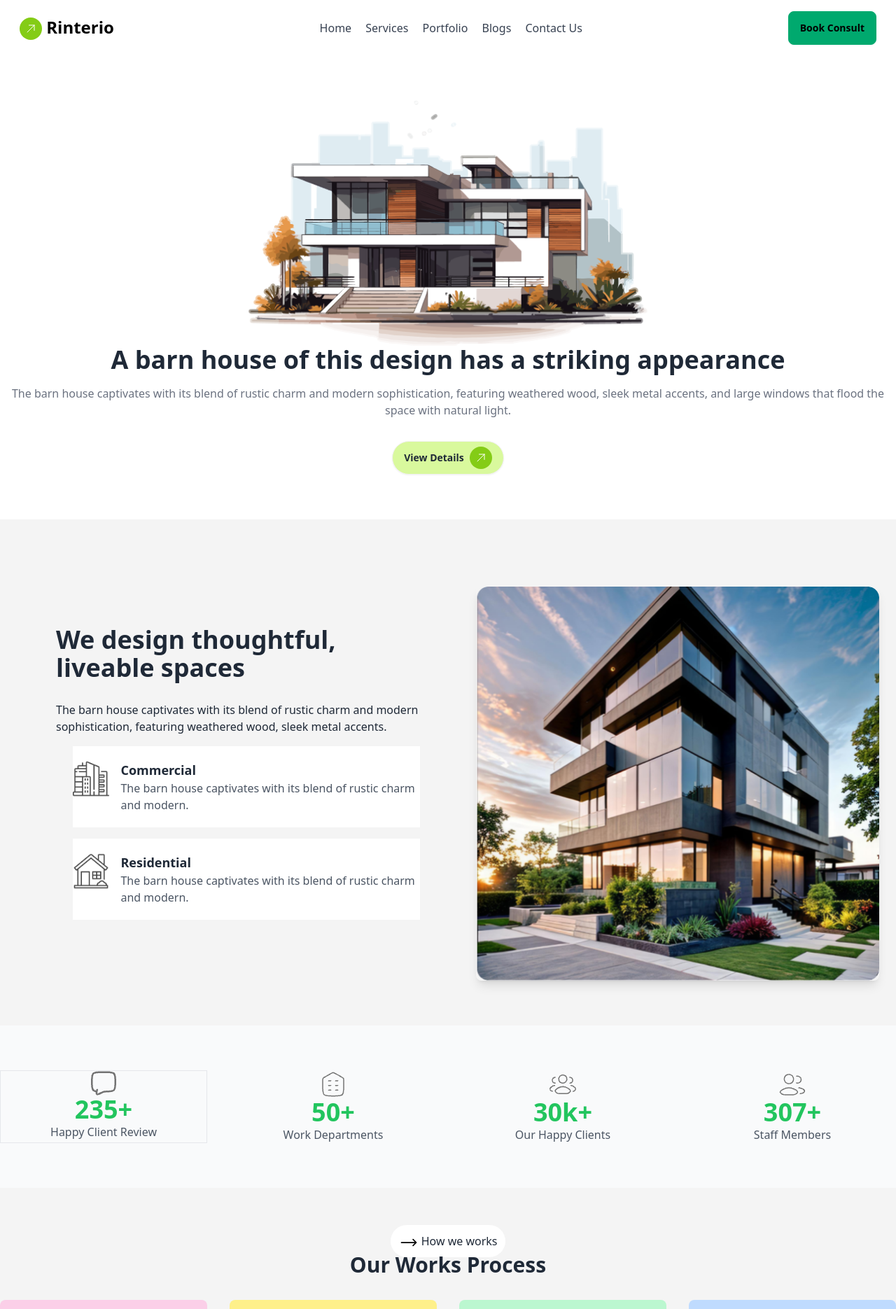
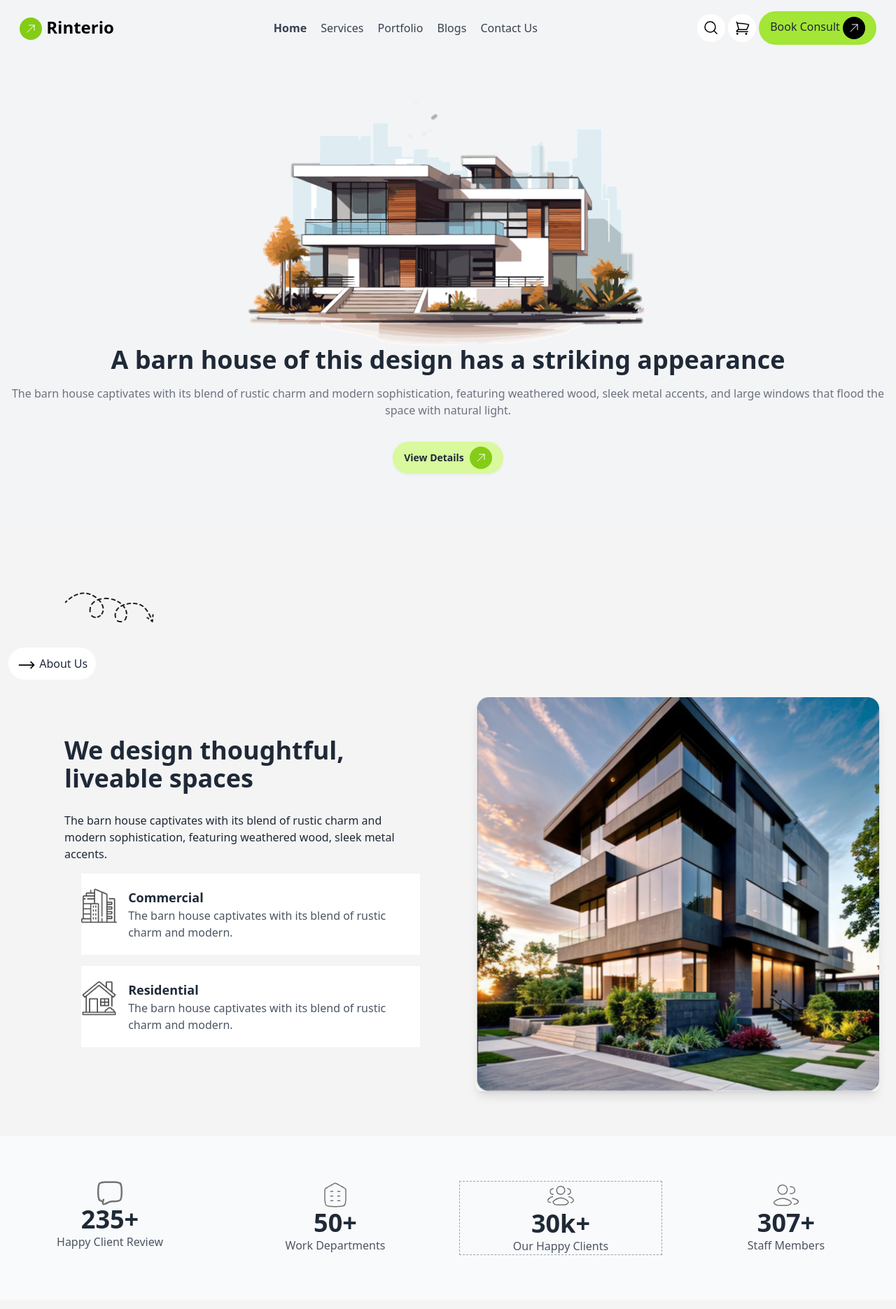
Before and after one commit to muzahid75/Assignment-03, a plain HTML site: page index.html in a window 1280 px wide. Shown: the top 1870 px of the page at 70% size. Drawn offline with nearby package versions, Linux system fonts and the light colour scheme.

Commit message:
footer svg

```diff
--- a/index.html
+++ b/index.html
@@ -28,19 +28,36 @@
 
 <body>
     <!-- header section  -->
-    <header class="bg-white sm:px-3">
+    <header class="px-3 bg-gray-100" >
         <div class="container mx-auto flex justify-between items-center p-4">
             <a href="#" class="text-2xl font-bold text-black"> <svg xmlns="http://www.w3.org/2000/svg" fill="none" viewBox="0 0 24 24" stroke-width="1.5" stroke="currentColor" class="size-8 bg-lime-500 p-2 rounded-full inline-block text-white"> <path stroke-linecap="round" stroke-linejoin="round" d="m4.5 19.5 15-15m0 0H8.25m11.25 0v11.25" /> </svg> Rinterio </a>
-            <!-- <a href="#" class="text-2xl font-bold text-green-500">Rinterio</a> -->
-            <nav class="space-x-4">
-                <a href="#" class="text-gray-700">Home</a>
+            <nav class="space-x-4 hidden lg:block">
+                <a href="#" class="text-gray-700 font-bold">Home</a>
                 <a href="#" class="text-gray-700">Services</a>
                 <a href="#" class="text-gray-700">Portfolio</a>
                 <a href="#" class="text-gray-700">Blogs</a>
                 <a href="#" class="text-gray-700">Contact Us</a>
             </nav>
             <div>
-                <button class="btn btn-success">Book Consult</button>
+                <svg xmlns="http://www.w3.org/2000/svg" fill="none" viewBox="0 0 24 24" stroke-width="1.5" stroke="currentColor"
+                    class="size-10 bg-white p-2 rounded-full text-black hidden md:inline-block">
+                    <path stroke-linecap="round" stroke-linejoin="round" d="m21 21-5.197-5.197m0 0A7.5 7.5 0 1 0 5.196 5.196a7.5 7.5 0 0 0 10.607 10.607Z" />
+                </svg>
+                <svg xmlns="http://www.w3.org/2000/svg" fill="none" viewBox="0 0 24 24" stroke-width="1.5" stroke="currentColor"
+                    class="size-10 bg-white p-2 rounded-full text-black hidden md:inline-block">
+                    <path stroke-linecap="round" stroke-linejoin="round" d="M2.25 3h1.386c.51 0 .955.343 1.087.835l.383 1.437M7.5 14.25a3 3 0 0 0-3 3h15.75m-12.75-3h11.218c1.121-2.3 2.1-4.684 2.924-7.138a60.114 60.114 0 0 0-16.536-1.84M7.5 14.25 5.106 5.272M6 20.25a.75.75 0 1 1-1.5 0 .75.75 0 0 1 1.5 0Zm12.75 0a.75.75 0 1 1-1.5 0 .75.75 0 0 1 1.5 0Z" />
+                </svg>
+                <button class="bg-lime-400 px-4 py-2 rounded-full hidden md:inline-block">
+                    Book Consult
+                    <svg xmlns="http://www.w3.org/2000/svg" fill="none" viewBox="0 0 24 24" stroke-width="1.5" stroke="currentColor"
+                        class="size-8 bg-black p-2 rounded-full inline-block text-white">
+                        <path stroke-linecap="round" stroke-linejoin="round" d="m4.5 19.5 15-15m0 0H8.25m11.25 0v11.25" />
+                    </svg>
+                </button>
+                <svg xmlns="http://www.w3.org/2000/svg" fill="none" viewBox="0 0 24 24" stroke-width="1.5" stroke="currentColor"
+                    class="size-10 bg-white p-2 rounded-full inline-block text-black lg:hidden">
+                    <path stroke-linecap="round" stroke-linejoin="round" d="M3.75 6.75h16.5M3.75 12h16.5m-16.5 5.25h16.5" />
+                </svg>
             </div>
         </div>
         <section class="text-center py-16 ">
@@ -56,12 +73,24 @@
                         <path stroke-linecap="round" stroke-linejoin="round" d="m4.5 19.5 15-15m0 0H8.25m11.25 0v11.25" />
                     </svg>
                 </button>
-            <!-- <button class="btn max-w-40 mt-4">View Details</button> -->
         </section>
     </header>
     <main>
-        <section class="py-16 bg-[#f4f4f4]">
+        <!-- About Us Section -->
+        <section class="py-16 bg-[#f4f4f4] px-3">
+            <div class=" lg:pl-20 lg:pt-10 lg:pb-10 hidden md:inline-block">
+                <img src="./assets/Vector.png" alt="">
+            </div>
             <div class="container mx-auto">
+                <div class="mx-auto text-left">
+                    <span class="rounded-full p-3 bg-white">
+                        <svg xmlns="http://www.w3.org/2000/svg" fill="none" viewBox="0 0 24 24" stroke-width="1.5" stroke="currentColor"
+                            class="size-7 rounded-full inline-block text-black">
+                            <path stroke-linecap="round" stroke-linejoin="round" d="M17.25 8.25 21 12m0 0-3.75 3.75M21 12H3" />
+                        </svg>
+                        About Us
+                    </span>
+                </div>
                 <div class="grid lg:grid-cols-2 gap-10 lg:gap-x-20 mt-8">
                     <div class="space-y-4 lg:mt-14 lg:ml-20">
                         <div>
@@ -97,26 +126,27 @@
                 </div>
             </div>
         </section>
-        <section class="py-16 bg-gray-50 text-center">
+        <!-- happy client section  -->
+        <section class="py-16 bg-gray-50 text-center px-3">
             <div class="container mx-auto grid lg:grid-cols-4 gap-8">
-                <div class="border">
+                <div>
                     <img class="mx-auto" src="./assets/massage.png" alt="">
-                    <h4 class="text-4xl font-bold text-green-500">235+</h4>
+                    <h4 class="text-4xl font-bold">235+</h4>
                     <p class="text-gray-600">Happy Client Review</p>
                 </div>
                 <div>
                     <img class="mx-auto" src="./assets/departement.png" alt="">
-                    <h4 class="text-4xl font-bold text-green-500">50+</h4>
+                    <h4 class="text-4xl font-bold">50+</h4>
                     <p class="text-gray-600">Work Departments</p>
                 </div>
-                <div>
+                <div class="border border-gray-400 border-dashed">
                     <img class="mx-auto" src="./assets/user-group.png" alt="">
-                    <h4 class="text-4xl font-bold text-green-500">30k+</h4>
+                    <h4 class="text-4xl font-bold">30k+</h4>
                     <p class="text-gray-600">Our Happy Clients</p>
                 </div>
                 <div>
                     <img class="mx-auto" src="./assets/user-multiple.png" alt="">
-                    <h4 class="text-4xl font-bold text-green-500">307+</h4>
+                    <h4 class="text-4xl font-bold">307+</h4>
                     <p class="text-gray-600">Staff Members</p>
                 </div>
             </div>
@@ -134,9 +164,6 @@
                         How we works
                     </span>
                 </div>
-                <!-- <div class="mx-auto text-center">
-                    <h4>How we works</h4>
-                </div> -->
                 <h2 class="text-3xl font-bold text-center">Our Works Process</h2>
                 <div class="grid lg:grid-cols-4 gap-8 mt-8">
                     <div class="p-5 bg-pink-200 rounded-lg">
@@ -169,6 +196,15 @@
         <!-- Portfolio section  -->
         <section class="py-16 bg-gray-50">
             <div class="container mx-auto text-center">
+                <div class="mx-auto text-center">
+                    <span class="rounded-full p-3 bg-[#eefcdf] text-black">
+                        <svg xmlns="http://www.w3.org/2000/svg" fill="none" viewBox="0 0 24 24" stroke-width="1.5" stroke="currentColor"
+                            class="size-7 rounded-full inline-block text-black">
+                            <path stroke-linecap="round" stroke-linejoin="round" d="M17.25 8.25 21 12m0 0-3.75 3.75M21 12H3" />
+                        </svg>
+                        Explore our Latest works
+                    </span>
+                </div>
                 <h2 class="text-3xl font-bold">Our Latest Portfolio</h2>
                 <div class="grid lg:grid-cols-3 gap-8 mt-8 border border-black">
                     <div class="card bg-white shadow-lg grid grid-cols-1 lg:grid-cols-2 lg:col-span-2 p-4">
@@ -212,6 +248,15 @@
         <!-- Contact Section -->
         <section class="py-16" style="background-image: url(./assets/bg.jpg);">
             <div class="container mx-auto text-center">
+                <div class="mx-auto text-center">
+                    <span class="rounded-full p-3 bg-[#eefcdf] text-black">
+                        <svg xmlns="http://www.w3.org/2000/svg" fill="none" viewBox="0 0 24 24" stroke-width="1.5" stroke="currentColor"
+                            class="size-7 rounded-full inline-block text-black">
+                            <path stroke-linecap="round" stroke-linejoin="round" d="M17.25 8.25 21 12m0 0-3.75 3.75M21 12H3" />
+                        </svg>
+                        Let’s Connect
+                    </span>
+                </div>
                 <h2 class="text-3xl font-bold">Let’s Discuss Next Project</h2>
                 <p class="text-gray-600 my-4">The barn house captivates with its blend of rustic charm and modern
                     sophistication, featuring weathered wood, sleek metal accents.</p>
@@ -226,7 +271,7 @@
                     </div>
                     <textarea placeholder="Write your message here"
                         class="textarea textarea-bordered w-full lg:h-40"></textarea>
-                    <button class="btn btn-success w-full rounded-full">Send Mail</button>
+                    <button class="btn btn-success w-full bg-[#abef5f] rounded-full">Send Mail <svg xmlns="http://www.w3.org/2000/svg" fill="none" viewBox="0 0 24 24" stroke-width="1.5" stroke="currentColor" class="size-8 p-2 bg-[#1c1c1c] rounded-full inline-block text-white"> <path stroke-linecap="round" stroke-linejoin="round" d="m4.5 19.5 15-15m0 0H8.25m11.25 0v11.25" /> </svg></button>
                 </form>
             </div>
         </section>
@@ -234,7 +279,7 @@
     <!-- Footer section -->
     <footer class="bg-black text-white py-8">
         <div class="container mx-auto lg:p-20 text-center">
-            <a href="#" class="text-2xl font-bold text-green-500">Rinterio</a>
+            <a href="#" class="text-2xl font-bold text-white"> <svg xmlns="http://www.w3.org/2000/svg" fill="none" viewBox="0 0 24 24" stroke-width="1.5" stroke="currentColor" class="size-8 bg-lime-500 p-2 rounded-full inline-block text-black"> <path stroke-linecap="round" stroke-linejoin="round" d="m4.5 19.5 15-15m0 0H8.25m11.25 0v11.25" /> </svg> Rinterio </a>
             <nav class="grid lg:grid-cols-5 grid-cols-1 mt-4 space-x-4 space-y-4">
                 <a href="#" class="text-gray-400">Home</a>
                 <a href="#" class="text-gray-400">Services</a>
@@ -242,7 +287,13 @@
                 <a href="#" class="text-gray-400">Blogs</a>
                 <a href="#" class="text-gray-400">Contact Us</a>
             </nav>
-            <button class="btn btn-outline btn-success mt-10">Book Consult</button>
+            <button class="bg-lime-400 px-4 py-2 rounded-full hidden md:inline-block">
+                Book Consult
+                <svg xmlns="http://www.w3.org/2000/svg" fill="none" viewBox="0 0 24 24" stroke-width="1.5" stroke="currentColor"
+                    class="size-8 bg-black p-2 rounded-full inline-block text-white">
+                    <path stroke-linecap="round" stroke-linejoin="round" d="m4.5 19.5 15-15m0 0H8.25m11.25 0v11.25" />
+                </svg>
+            </button>
         </div>
     </footer>
 </body>
```
